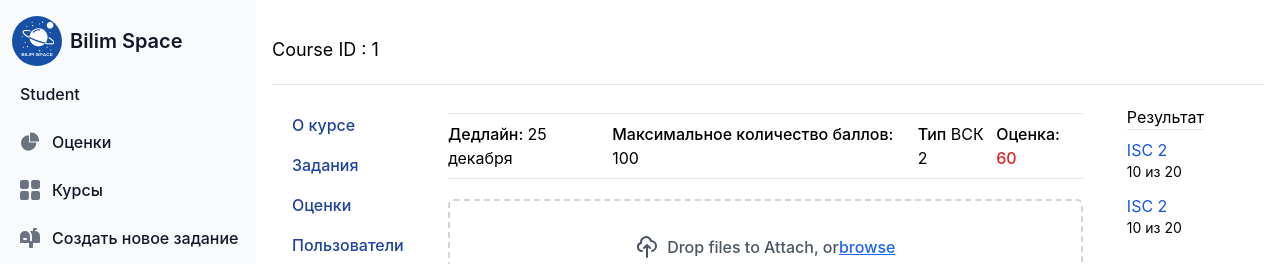
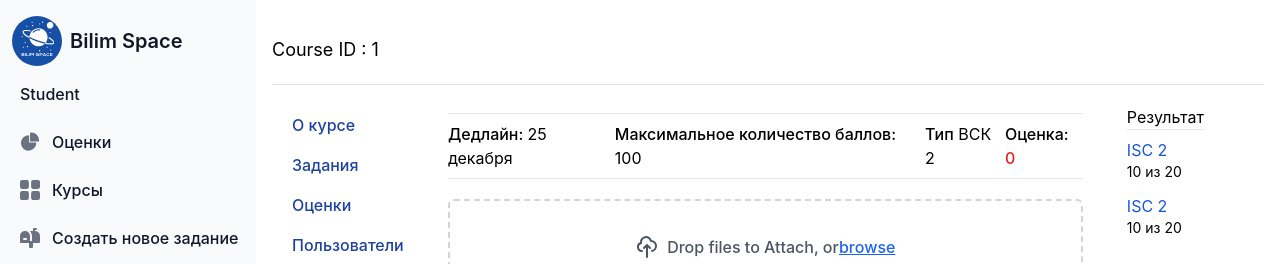
Before and after one commit to Baikadamov/front-billim-space, a React (Create React App) app: page /task/1 in a window 1280 px wide. Shown: the top 264 px of the page. Built offline with nearby package versions, Linux system fonts and the light colour scheme; no server answers.

Commit message:
Отоброжение оценок в тасках

```diff
--- a/src/index.jsx
+++ b/src/index.jsx
@@ -1,34 +1,34 @@
 import React from 'react';
 import ReactDOM from 'react-dom/client';
-import {BrowserRouter, Routes, Route} from "react-router-dom";
+import { BrowserRouter, Routes, Route } from 'react-router-dom';
 import './index.css';
-import Sidebar from "./components/Home/sidebar";
-import Registration from "./components/registration";
-import Login from "./components/login";
-import Courses from "./pages/courses";
-import Course from "./pages/course";
-import Grades from "./pages/grades";
-import Task from "./pages/task";
-import Users from "./pages/users";
-import CreateTask from "./pages/create-task";
-import AllUsers from "./pages/all-users";
+import Sidebar from './components/Home/sidebar';
+import Registration from './components/registration';
+import Login from './components/login';
+import Courses from './pages/courses';
+import Course from './pages/course';
+import Grades from './pages/grades';
+import Task from './pages/task';
+import Users from './pages/users';
+import CreateTask from './pages/create-task';
+import AllUsers from './pages/all-users';
 
 const root = ReactDOM.createRoot(document.getElementById('root'));
 root.render(
-    <React.StrictMode>
-        <BrowserRouter>
-            <Sidebar/>
-            <Routes>
-                <Route path="" element={<Courses/>}/>
-                <Route path="/course/:id/" element={<Course/>}/>
-                <Route path="/course/:id/users" element={<Users/>}/>
-                <Route path="/task/:id" element={<Task/>}/>
-                <Route path="/grades" element={<Grades/>}/>
-                <Route path="/all-users" element={<AllUsers/>}/>
-                <Route path="/create-task" element={<CreateTask/>}/>
-                <Route path="/registration" element={<Registration/>}/>
-                <Route path="/login" element={<Login/>}/>
-            </Routes>
-        </BrowserRouter>
-    </React.StrictMode>
+  <>
+    <BrowserRouter>
+      <Sidebar />
+      <Routes>
+        <Route path="" element={<Courses />} />
+        <Route path="/course/:id/" element={<Course />} />
+        <Route path="/course/:id/users" element={<Users />} />
+        <Route path="/task/:id" element={<Task />} />
+        <Route path="/grades" element={<Grades />} />
+        <Route path="/all-users" element={<AllUsers />} />
+        <Route path="/create-task" element={<CreateTask />} />
+        <Route path="/registration" element={<Registration />} />
+        <Route path="/login" element={<Login />} />
+      </Routes>
+    </BrowserRouter>
+  </>,
 );
--- a/src/pages/task.jsx
+++ b/src/pages/task.jsx
@@ -7,6 +7,7 @@ const Task = () => {
 
   const [file, setFile] = React.useState(null);
   const [data, setData] = React.useState('');
+  const [grade, setGrade] = React.useState(0);
 
   React.useEffect(() => {
     const fetchData = async () => {
@@ -16,6 +17,17 @@ const Task = () => {
         console.log('Task:', response.data);
 
         // get grade
+        const user = JSON.parse(localStorage.getItem('user'));
+
+        console.log(user.user.id);
+        console.log(response.data._id);
+
+        const gradeResponse = await axios.post('http://localhost:5000/api/assignment/grade', {
+          assignmentId: response.data._id,
+          studentId: user.user.id,
+        });
+
+        setGrade(gradeResponse.data);
       } catch (error) {
         console.error('Error fetching course:', error);
       }
@@ -109,7 +121,7 @@ const Task = () => {
               </div>
               <div>
                 <span className="font-medium"> Оценка: </span>
-                <span className="text-red-600 font-medium"> 60 </span>
+                <span className="text-red-600 font-medium"> {grade} </span>
               </div>
             </div>
             <hr className="my-2 " />
```
